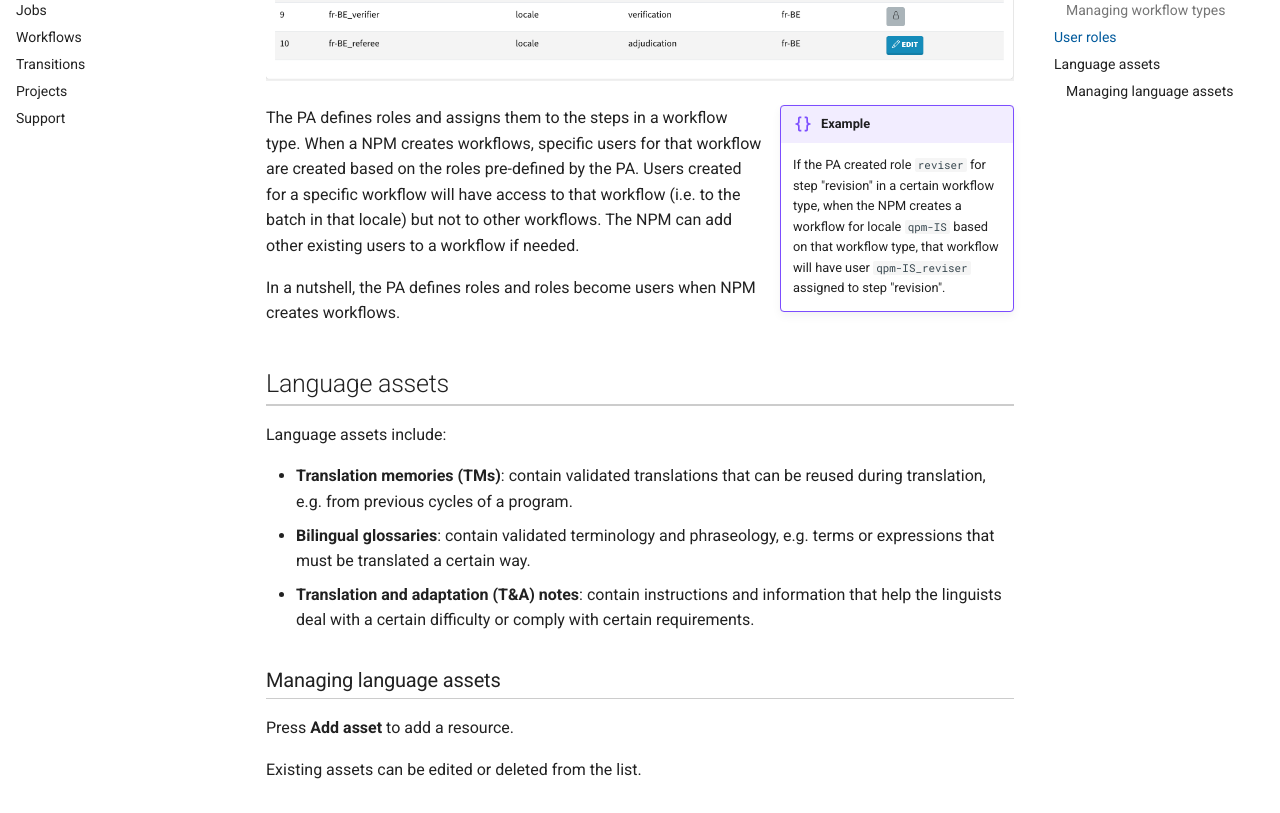
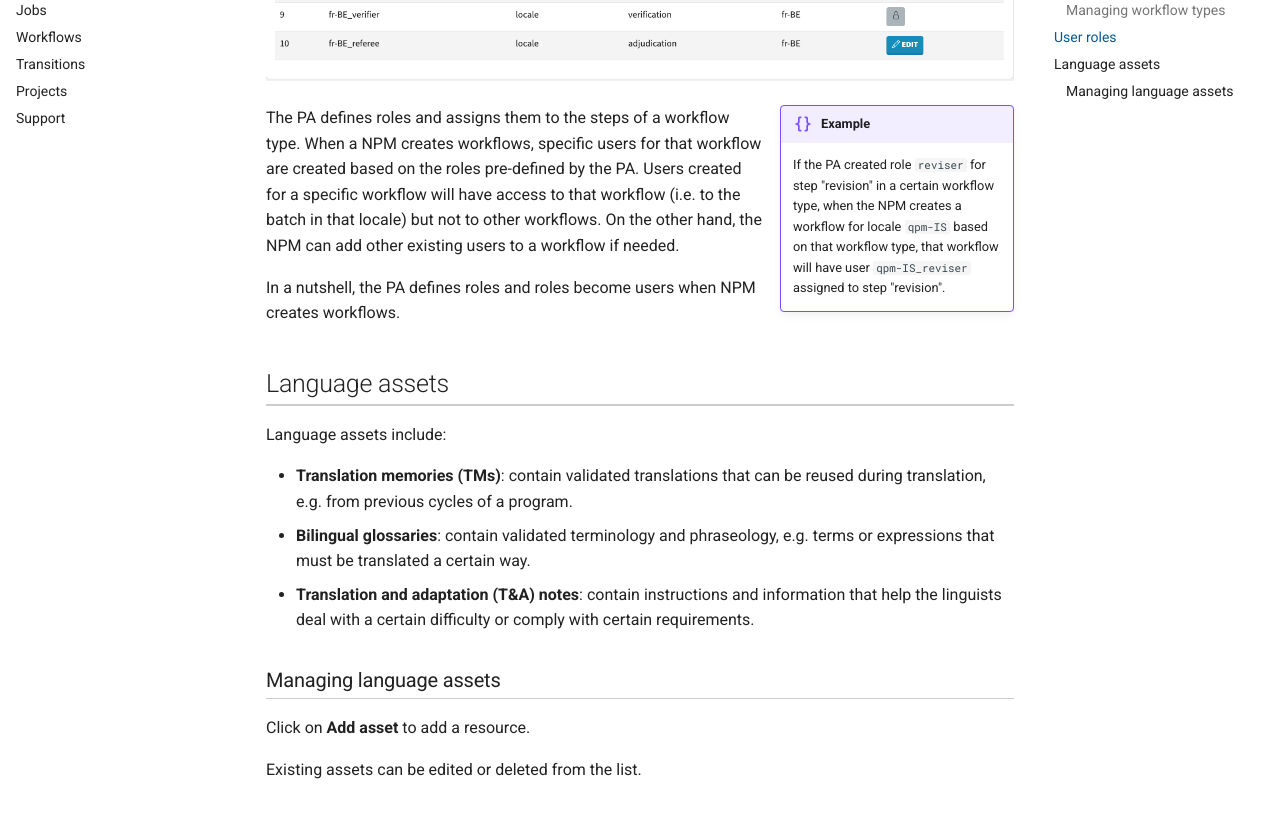
Before and after one commit to capstanlqc/caliper-guide, an MkDocs documentation site: the page built from docs/01_preparation.md, in a window 1280 px wide and 1400 px high, scrolled down 3185 px. Shown: the part 152-965 px from the top of the window. Built offline with MkDocs 1.6.1 and Material for MkDocs 9.7.7, drawn with Linux system fonts in a browser that asks for light colours.

Commit message:
fix: a few more typos and wording glitches

```diff
--- a/docs/01_preparation.md
+++ b/docs/01_preparation.md
@@ -92,7 +92,7 @@ The PA defines the roles that are available in the system and their scopes.
 !!! example inline end
     If the PA created role `reviser` for step "revision" in a certain workflow type, when the NPM creates a workflow for locale `qpm-IS` based on that workflow type, that workflow will have user `qpm-IS_reviser` assigned to step "revision".
 
-The PA defines roles and assigns them to the steps in a workflow type. When a NPM creates workflows, specific users for that workflow are created based on the roles pre-defined by the PA. Users created for a specific workflow will have access to that workflow (i.e. to the batch in that locale) but not to other workflows. The NPM can add other existing users to a workflow if needed.
+The PA defines roles and assigns them to the steps of a workflow type. When a NPM creates workflows, specific users for that workflow are created based on the roles pre-defined by the PA. Users created for a specific workflow will have access to that workflow (i.e. to the batch in that locale) but not to other workflows. On the other hand, the NPM can add other existing users to a workflow if needed.
 
 In a nutshell, the PA defines roles and roles become users when NPM creates workflows.
 
@@ -111,7 +111,7 @@ Language assets include:
 
 ### Managing language assets
 
-Press **Add asset** to add a resource.
+Click on **Add asset** to add a resource.
 
 Existing assets can be edited or deleted from the list.
 
```
Also changed, not shown: docs/00_introduction.md (+2 -2 lines), docs/03_workflows.md (+3 -3 lines), docs/05_projects.md (+3 -3 lines).
